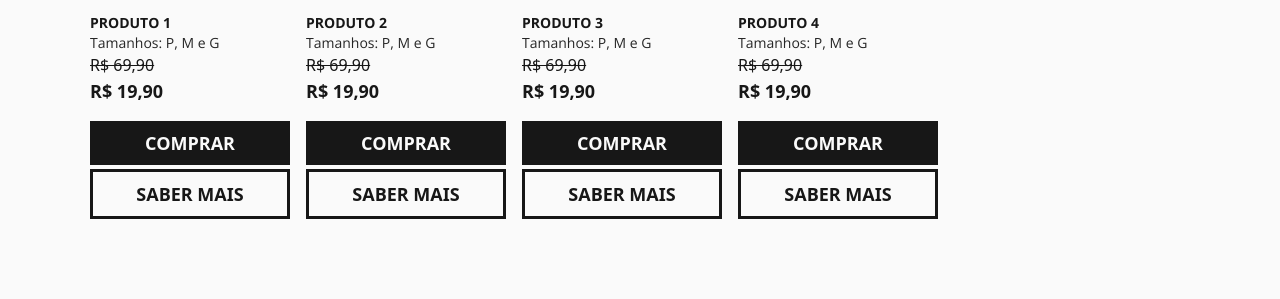
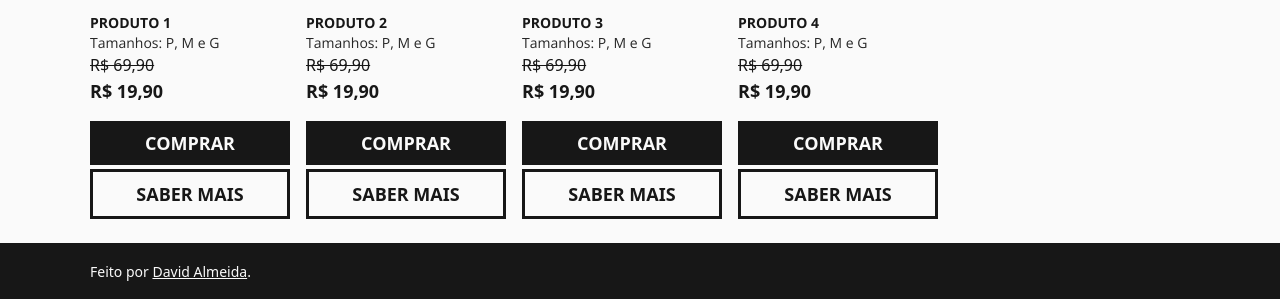
Before and after one commit to emeraldknight-sp/vanilla-fashion-store, a website built with Vite: page index.html in a window 1280 px wide. Shown: the part 1173-1472 px from the top of the page. Before the commit the page ends 1408 px from the top, so only its background shows below. Built offline with nearby package versions, Linux system fonts and the light colour scheme.

Commit message:
✅ Update: Home page

```diff
--- a/index.html
+++ b/index.html
@@ -101,10 +101,27 @@
               Nossa coleção
             </h3>
             <nav id="collection-filter" class="flex flex-row gap-2 overflow-x-auto pb-2"></nav>
-            <div id="collection-container" class="flex flex-row items-center gap-4 overflow-x-scroll h-[422px]"></div>
+            <div
+              id="collection-container"
+              class="flex flex-row items-center gap-4 overflow-x-auto pb-2 min-h-[422px]"
+            ></div>
           </div>
         </div>
       </main>
+      <footer id="footer" class="bg-neutral-900 px-4 py-4">
+        <div class="max-w-[1100px] mx-auto">
+          <span class="text-neutral-50 text-sm"
+            >Feito por
+            <a
+              href="https://instagram.com/_emeraldknight"
+              class="text-neutral-50 font-medium underline"
+              target="_blank"
+              referrer="noopener noreferrer"
+              >David Almeida</a
+            >.</span
+          >
+        </div>
+      </footer>
     </div>
     <script type="module" src="/src/main.ts"></script>
   </body>
```
Also changed, not shown: src/main.ts (+7 -1 lines), src/output.css.
